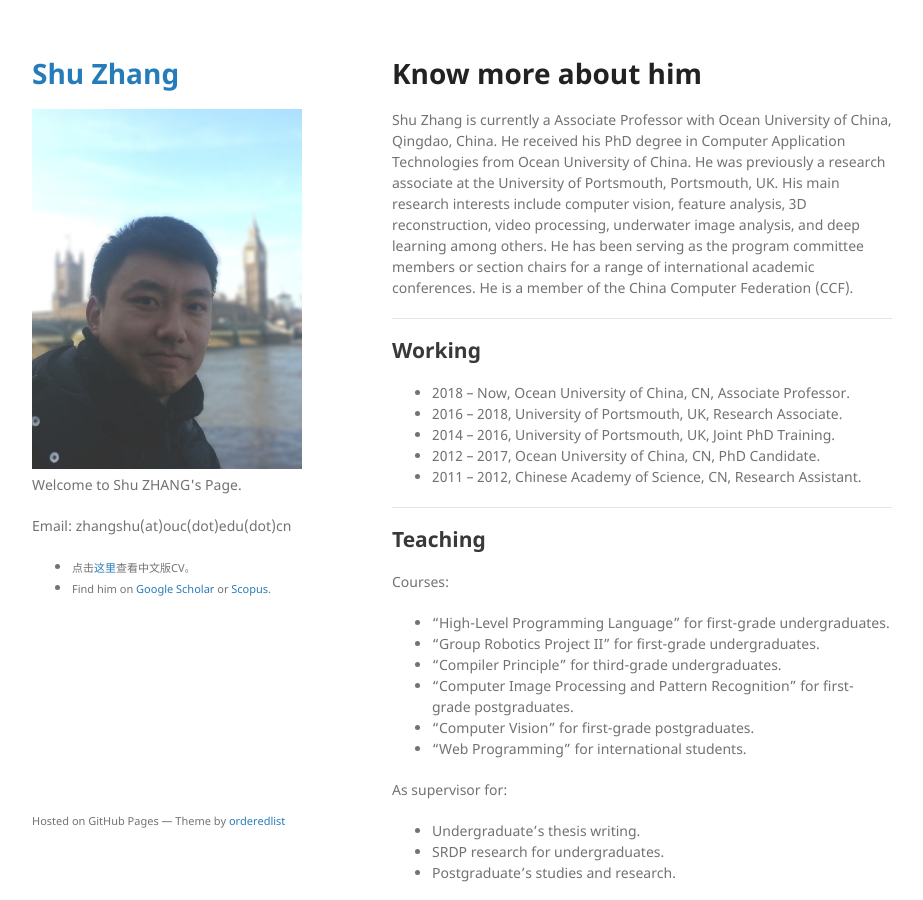
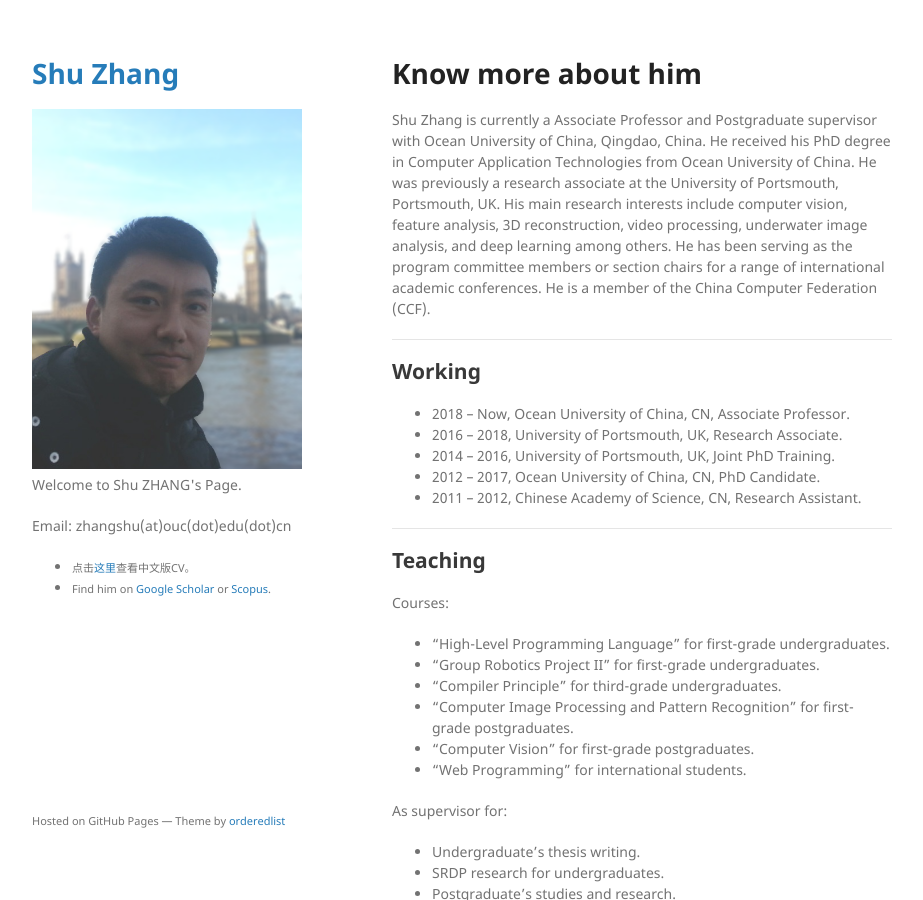
Before and after one commit to jackyspeed/aboutzhangshu, a Jekyll site: the page built from index.md, in a window 1280 px wide and 900 px high. Shown: the whole window, without its empty margins (178-1101 px from the left). Built offline with Jekyll 4.4.1, drawn with Linux system fonts in a browser that asks for light colours; our own code applies the rules of GitHub Pages for plain Markdown files.

Commit message:
Update index.md

```diff
--- a/index.md
+++ b/index.md
@@ -5,7 +5,7 @@ layout: default
 
 # Know more about him
 
-Shu Zhang is currently a Associate Professor with Ocean University of China, Qingdao, China. He received his PhD degree in Computer Application Technologies from Ocean University of China. He was previously a research associate at the University of Portsmouth, Portsmouth, UK. His main research interests include computer vision, feature analysis, 3D reconstruction, video processing, underwater image analysis, and deep learning among others. He has been serving as the program committee members or section chairs for a range of international academic conferences. He is a member of the China Computer Federation (CCF).
+Shu Zhang is currently a Associate Professor and Postgraduate supervisor with Ocean University of China, Qingdao, China. He received his PhD degree in Computer Application Technologies from Ocean University of China. He was previously a research associate at the University of Portsmouth, Portsmouth, UK. His main research interests include computer vision, feature analysis, 3D reconstruction, video processing, underwater image analysis, and deep learning among others. He has been serving as the program committee members or section chairs for a range of international academic conferences. He is a member of the China Computer Federation (CCF).
 
 <!--About me in Chinese can be found [here](http://it.ouc.edu.cn/2019/0527/c16104a248647/page.htm).-->
 
```
